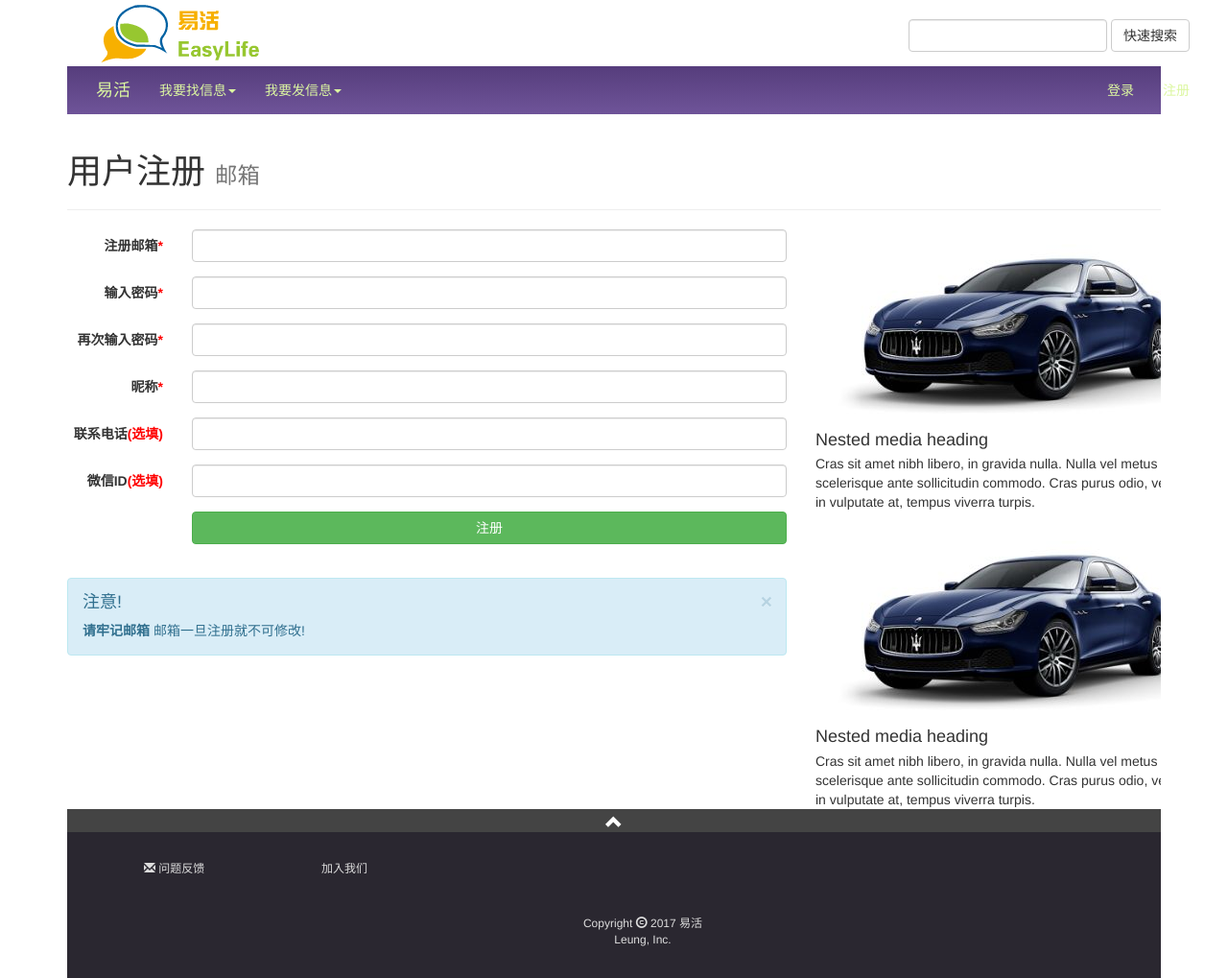
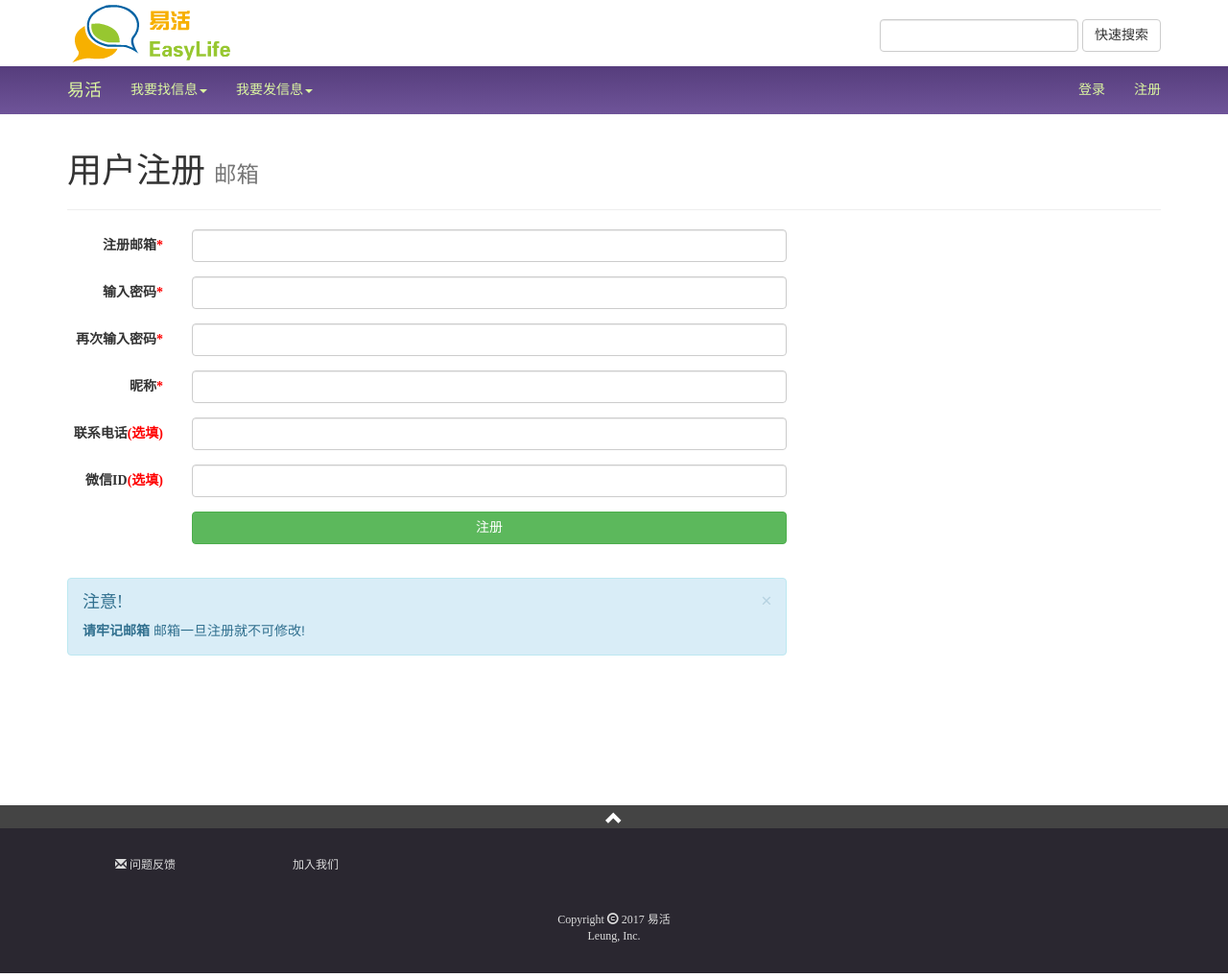
Before and after one commit to Handsome3/website-1, a Django app: page /user/signup in a window 1280 px wide. Shown: the whole page at 96% size. Run offline with Django 3.2, Linux system fonts and the light colour scheme; some libraries are stand-ins or nearby versions.

Commit message:
Version 1.0 Ready to debug

```diff
--- a/Site-1/webapps/templates/webapps/edit/carpoolEdit.html
+++ b/Site-1/webapps/templates/webapps/edit/carpoolEdit.html
@@ -484,7 +484,7 @@
         });
 
         function fillForm() {
-            $('#date').val("{{ deal.carpool.date }}");
+            $('#date').val("{{ deal.carpool.date|date:'Y-m-d' }}");
             var datetime = "{{ deal.carpool.time }}";
             var hours = Number(datetime.match(/^(\d+)/)[1]);
             var mins = Number(datetime.match(/:(\d+)/)[1]);
--- a/Site-1/webapps/templates/webapps/header.html
+++ b/Site-1/webapps/templates/webapps/header.html
@@ -105,7 +105,7 @@
                                 </a>
                             </li>
                             <li>
-                                <a href="/user/loginpage">
+                                <a href="{% url 'webapps:signupPage'%}">
                                     <font color="DCF7A1">注册</font>
                                 </a>
                             </li>
--- a/Site-1/webapps/templates/webapps/personInfo.html
+++ b/Site-1/webapps/templates/webapps/personInfo.html
@@ -123,12 +123,6 @@
                                            value="{{ request.user.userpro.phone }}">
                                 </div>
                                 <p class="help-block">常用手机号</p>
-                            </div>
-                        </div>
-                        <div class="form-group">
-                            <label class="control-label col-sm-4">微信二维码:</label>
-                            <div class="controls col-sm-8">
-                                <input type="file">
                             </div>
                         </div>
                         <hr>
--- a/Site-1/webapps/templates/webapps/signup.html
+++ b/Site-1/webapps/templates/webapps/signup.html
@@ -1,3 +1,4 @@
+{% load static %}
 <!doctype html>
 <html>
 <head>
@@ -6,11 +7,11 @@
 {% load static %}
 <link rel="stylesheet" href="https://maxcdn.bootstrapcdn.com/bootstrap/3.3.7/css/bootstrap.min.css" integrity="sha384-BVYiiSIFeK1dGmJRAkycuHAHRg32OmUcww7on3RYdg4Va+PmSTsz/K68vbdEjh4u" crossorigin="anonymous">
 <link rel="stylesheet" href="{% static 'webapps/css/bootstrapValidator.min.css' %}" type="text/css">
+<link rel="stylesheet" href="{% static 'webapps/css/site.css' %}">
 </head>
-
 <body>
+	{% include "webapps/header.html" %}
 <div class="container">
-	{% include "webapps/header.html" %}
 	<div class="row clearfix">
 		<div class="col-md-12 column">
 			<div class="page-header">
@@ -21,7 +22,7 @@
 		</div>
 	</div>
 	<div class="row clearfix">
-		<div class="col-md-8 column">
+		<div class="col-md-8 column" style="min-height: 600px;">
 			<form id="form" class="form-horizontal" role="form" action="/user/register" method="post">
 				{% csrf_token %}
 				<div class="form-group">
@@ -75,26 +76,11 @@
 			</div>
 		</div>
 		<div class="col-md-4 column">
-			<div class="media">
-				 <a href="#" class="pull-left"><img src="{% static 'webapps/image/test.jpg' %}" class="media-object" alt='sss' /></a>
-				<div class="media-body">
-					<h4 class="media-heading">
-						Nested media heading
-					</h4> Cras sit amet nibh libero, in gravida nulla. Nulla vel metus scelerisque ante sollicitudin commodo. Cras purus odio, vestibulum in vulputate at, tempus viverra turpis.
-					<div class="media">
-						 <a href="#" class="pull-left"><img src="{% static 'webapps/image/test.jpg' %}" class="media-object" alt='dddd' /></a>
-						<div class="media-body">
-							<h4 class="media-heading">
-								Nested media heading
-							</h4> Cras sit amet nibh libero, in gravida nulla. Nulla vel metus scelerisque ante sollicitudin commodo. Cras purus odio, vestibulum in vulputate at, tempus viverra turpis.
-						</div>
-					</div>
-				</div>
-			</div>
+
 		</div>
 	</div>
+</div>
 	{% include "webapps/footer.html" %}
-</div>
 <script src="https://code.jquery.com/jquery-3.2.1.min.js"></script>
 <script src="https://maxcdn.bootstrapcdn.com/bootstrap/3.3.7/js/bootstrap.min.js" integrity="sha384-Tc5IQib027qvyjSMfHjOMaLkfuWVxZxUPnCJA7l2mCWNIpG9mGCD8wGNIcPD7Txa" crossorigin="anonymous"></script>
 <script src="{% static 'webapps/js/bootstrapValidator.js' %}"></script>
--- a/Site-1/webapps/templates/webapps/userInfo.html
+++ b/Site-1/webapps/templates/webapps/userInfo.html
@@ -30,7 +30,6 @@
 					</div>
 					<div id="panel-element-943900" class="panel-collapse collapse">
 						<div class="panel-body">
-                          	<label><a href="{% url 'webapps:getuserinfo' %}"><span class="badge pull-right">{{ config.countPost.total }}</span>全部</a></label><br>
                             <label><a href="{% url 'webapps:getuserinfo' %}">全部<font
                                     color="red">({{ config.countPost.total }})</font></a></label><br>
                             <label><a href="{% url 'webapps:getuserinfo' %}?type=carpool">Carpool<font
@@ -84,10 +83,10 @@
                 <ul class="nav nav-tabs" style="padding-left: 25%">
                     <li {% if not config.is_overdue %} class="active"{% endif %}
                                                        style="width: 35%; text-align: center; ">
-                        <a href="{% url 'webapps:getuserinfo' %}?type={{ config.type }}&saved={{ config.is_save }}">正在发布<span class="badge">10</span></a>
+                        <a href="{% url 'webapps:getuserinfo' %}?type={{ config.type }}&saved={{ config.is_save }}">正在发布</a>
                     </li>
                     <li {% if config.is_overdue %} class="active"{% endif %} style="width: 35%; text-align: center;">
-                        <a href="{% url 'webapps:getuserinfo' %}?type={{ config.type }}&saved={{ config.is_save }}&overdue=True">已停止发布<span class="badge">10</span></a>
+                        <a href="{% url 'webapps:getuserinfo' %}?type={{ config.type }}&saved={{ config.is_save }}&overdue=True">已停止发布</a>
                     </li>
                 </ul>
             </div>
--- a/Site-1/webapps/urls.py
+++ b/Site-1/webapps/urls.py
@@ -13,7 +13,7 @@
     #User
     url(r'user/loginpage',views_user.loginPage, name='loginPage'),
     url(r'user/getuserinfo',views_user.getUserInfo, name='getuserinfo'),
-    url(r'user/signup', views_user.signup),
+    url(r'user/signup', views_user.signup, name='signupPage'),
     url(r'user/register', views_user.register),
     url(r'user/denglu', views_user.userlogin),
     url(r'user/logout', views_user.userlogout),
@@ -49,6 +49,9 @@
 
     url(r'ajax/options/carbrand', views_option.getCarBrand, name='getCarBrand'),
     url(r'ajax/options/carmodel', views_option.getCarModel, name='getCarModel'),
+    url(r'ajax/options/state', views_option.getState, name='getState'),
+    url(r'ajax/options/city', views_option.getCity, name='getCity'),
+    url(r'ajax/options/location', views_option.getLocation, name='getLocation'),
 
     url(r'ajax/user/changepw', views_user.changePw, name='changePw'),
     url(r'ajax/user/changeProfile', views_user.changeProfile, name='changeProfile'),
--- a/Site-1/webapps/views_post.py
+++ b/Site-1/webapps/views_post.py
@@ -75,7 +75,7 @@
                 kwargs.update({'%s' % key: value})
             record = d[type](**kwargs)
             record.save()
-            deal.kw= deal.__str__()
+            deal.kw= deal.__str__().lower()
             deal.save()
         if deal:
             return JsonResponse({"deal_id": deal.id, "status": "success"})
@@ -174,7 +174,7 @@
                     city = cities[0]
                 new_community = toTitleFormat(request.POST['new_community'])
                 new_address = toTitleFormat(request.POST['new_address'])
-                location = Location(name=new_community, city=city, state_id=state_id, address=new_address)
+                location = Location(name=new_community, city=city, state_id=state_id, address=new_address, is_community=True)
                 location.save()
             return location.id
         else:
--- a/Site-1/webapps/views_search.py
+++ b/Site-1/webapps/views_search.py
@@ -177,7 +177,7 @@
 def siteSearch(request):
     type = request.GET.get('type', 'deal')
     page = int(request.GET.get('page', '1'))
-    sconfig = [{'field': 'kw', 'type': 'contain', 'q': request.GET['q']}]
+    sconfig = [{'field': 'kw', 'type': 'contain', 'q': request.GET['q'].lower()}]
     if type!= 'deal': sconfig.append({'field': 'type', 'type': 'exact', 'value': type, 'format': 'str'})
     config = {'type': 'deal',
               'is_overdue': False,
@@ -194,7 +194,7 @@
                 break
         num+=1
     config = {'page': page, 'type': type, 'q': request.GET['q'], 'count': deals.count(), 'pages': pages , 'pre': page-1, 'next': page+1}
-    if len(pages)>0 and [len(pages)-1] != page:
+    if len(pages)>0 and pages[len(pages)-1] != page:
         config.update({'has_next': True})
     else:
         config.update({'has_next': False})
```
Also changed, not shown: Site-1/webapps/admin.py (+6 -1 lines), Site-1/webapps/models.py (+5 -3 lines), Site-1/webapps/templates/webapps/search/mergeOrder.html (+0 -7 lines), Site-1/webapps/media/images/user_1/deal_10_sublease/img_2017-07-08_163354.076413.jpg (added), Site-1/webapps/media/images/user_1/deal_10_sublease/img_2017-07-08_163354.153985.jpg (added), Site-1/webapps/media/images/user_1/deal_10_sublease/img_2017-07-08_163354.263050.jpg (added), Site-1/webapps/media/images/user_1/deal_11_houserent/img_2017-07-08_163756.581702.jpg (added), Site-1/webapps/media/images/user_1/deal_11_houserent/img_2017-07-08_163756.652253.jpg (added), Site-1/webapps/media/images/user_1/deal_13_usedcar/img_2017-07-08_164048.755890.jpg (added), Site-1/webapps/migrations/0001_initial.py (deleted), Site-1/webapps/migrations/0002_deal_kw.py (deleted), Site-1/webapps/migrations/__init__.py (deleted).
